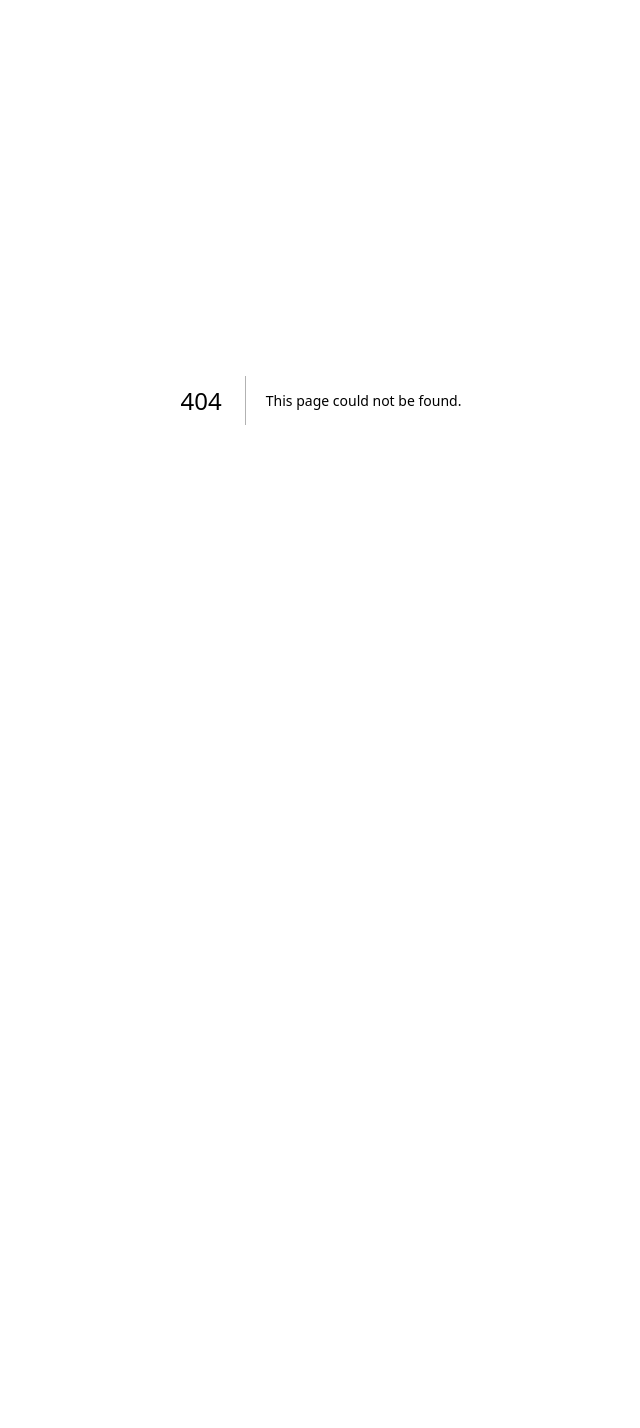
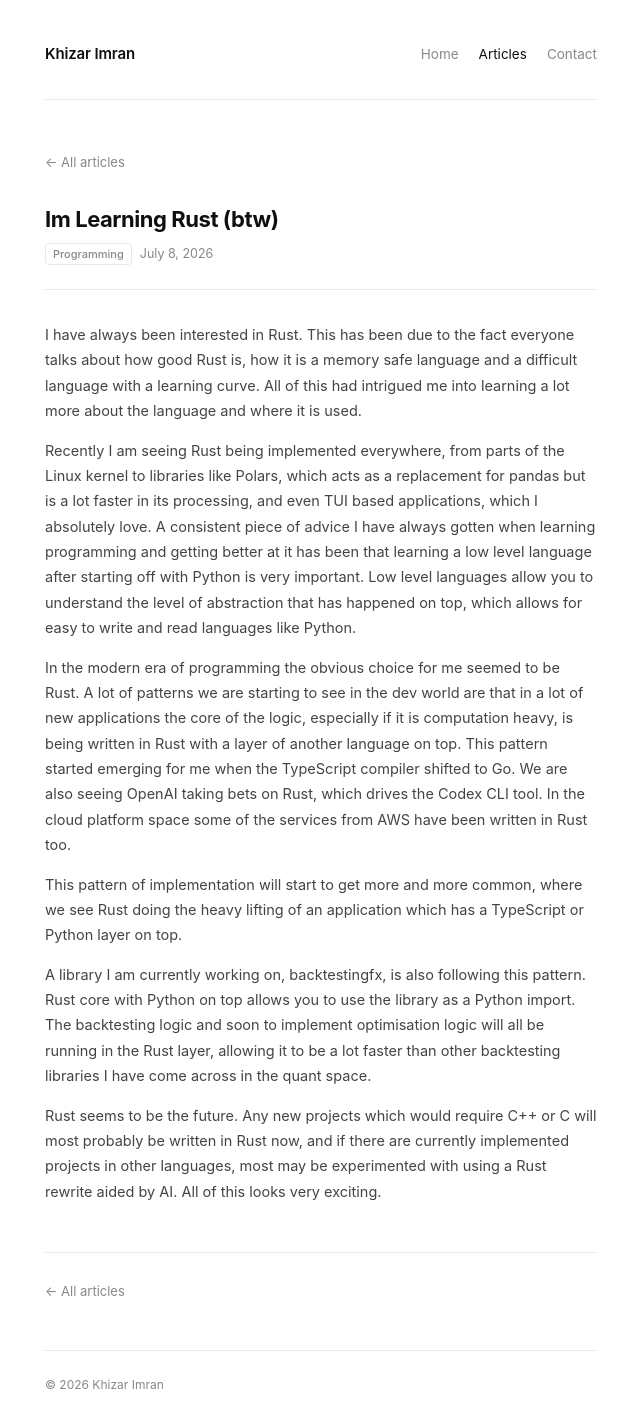
Before and after one commit to KhizarImran/khizarimrandotcom, a Next.js app: page /articles/im-learning-rust-btw in a window 1280 px wide. Before the commit this address had no page. Shown: the top 1428 px of the page, without its empty margins (319-959 px from the left). Before the commit the page ends 800 px from the top, so only its background shows below. Built offline with nearby package versions, Linux system fonts and the light colour scheme.

Commit message:
Add Rust learning article

```diff
--- /dev/null
+++ b/src/app/articles/im-learning-rust-btw/opengraph-image.tsx
@@ -0,0 +1,81 @@
+import { ImageResponse } from "next/og";
+
+export const size = { width: 1200, height: 630 };
+export const contentType = "image/png";
+
+export default function Image() {
+  return new ImageResponse(
+    (
+      <div
+        style={{
+          background: "#212121",
+          width: "100%",
+          height: "100%",
+          display: "flex",
+          flexDirection: "column",
+          justifyContent: "space-between",
+          padding: "72px 80px",
+        }}
+      >
+        <div
+          style={{
+            display: "flex",
+            alignItems: "center",
+            gap: "12px",
+          }}
+        >
+          <div
+            style={{
+              background: "#ebebeb",
+              color: "#212121",
+              fontSize: 14,
+              fontWeight: 700,
+              fontFamily: "sans-serif",
+              letterSpacing: "-0.5px",
+              borderRadius: "6px",
+              padding: "4px 10px",
+            }}
+          >
+            KI
+          </div>
+          <span style={{ color: "#606060", fontSize: 15, fontFamily: "sans-serif" }}>
+            khizarimran.com
+          </span>
+        </div>
+
+        <div style={{ display: "flex", flexDirection: "column", gap: "16px" }}>
+          <div
+            style={{
+              color: "#6badf5",
+              fontSize: 14,
+              fontFamily: "sans-serif",
+              fontWeight: 600,
+              letterSpacing: "0.1em",
+              textTransform: "uppercase",
+            }}
+          >
+            Programming
+          </div>
+          <div
+            style={{
+              color: "#ebebeb",
+              fontSize: 54,
+              fontFamily: "sans-serif",
+              fontWeight: 700,
+              lineHeight: 1.15,
+              letterSpacing: "-0.03em",
+              maxWidth: "900px",
+            }}
+          >
+            Im Learning Rust (btw)
+          </div>
+        </div>
+
+        <div style={{ color: "#606060", fontSize: 16, fontFamily: "sans-serif" }}>
+          Khizar Imran · July 2026
+        </div>
+      </div>
+    ),
+    { ...size }
+  );
+}
--- /dev/null
+++ b/src/app/articles/im-learning-rust-btw/page.tsx
@@ -0,0 +1,107 @@
+import type { Metadata } from "next";
+import Link from "next/link";
+import Nav from "../../nav";
+
+export const metadata: Metadata = {
+  title: "Im Learning Rust (btw) | Khizar Imran",
+  description:
+    "Why Rust feels like the right low-level language to learn now, and where it fits in modern software systems.",
+  openGraph: {
+    title: "Im Learning Rust (btw)",
+    description:
+      "Why Rust feels like the right low-level language to learn now, and where it fits in modern software systems.",
+    url: "https://khizarimran.com/articles/im-learning-rust-btw",
+    siteName: "Khizar Imran",
+    type: "article",
+    publishedTime: "2026-07-08T00:00:00.000Z",
+    authors: ["Khizar Imran"],
+  },
+  twitter: {
+    card: "summary_large_image",
+    title: "Im Learning Rust (btw)",
+    description:
+      "Why Rust feels like the right low-level language to learn now, and where it fits in modern software systems.",
+    creator: "@khzrimrn",
+  },
+};
+
+export default function ImLearningRustBtw() {
+  return (
+    <div className="wrap">
+      <Nav />
+
+      <main>
+        <Link href="/articles" className="article-back">
+          ← All articles
+        </Link>
+
+        <div className="article-head">
+          <h1>Im Learning Rust (btw)</h1>
+          <div className="article-dateline">
+            <span className="cat-pill">Programming</span>
+            July 8, 2026
+          </div>
+        </div>
+
+        <div className="article-body">
+          <p>
+            I have always been interested in Rust. This has been due to the fact everyone talks
+            about how good Rust is, how it is a memory safe language and a difficult language with
+            a learning curve. All of this had intrigued me into learning a lot more about the
+            language and where it is used.
+          </p>
+
+          <p>
+            Recently I am seeing Rust being implemented everywhere, from parts of the Linux kernel
+            to libraries like Polars, which acts as a replacement for pandas but is a lot faster in
+            its processing, and even TUI based applications, which I absolutely love. A consistent
+            piece of advice I have always gotten when learning programming and getting better at it
+            has been that learning a low level language after starting off with Python is very
+            important. Low level languages allow you to understand the level of abstraction that has
+            happened on top, which allows for easy to write and read languages like Python.
+          </p>
+
+          <p>
+            In the modern era of programming the obvious choice for me seemed to be Rust. A lot of
+            patterns we are starting to see in the dev world are that in a lot of new applications
+            the core of the logic, especially if it is computation heavy, is being written in Rust
+            with a layer of another language on top. This pattern started emerging for me when the
+            TypeScript compiler shifted to Go. We are also seeing OpenAI taking bets on Rust, which
+            drives the Codex CLI tool. In the cloud platform space some of the services from AWS
+            have been written in Rust too.
+          </p>
+
+          <p>
+            This pattern of implementation will start to get more and more common, where we see Rust
+            doing the heavy lifting of an application which has a TypeScript or Python layer on top.
+          </p>
+
+          <p>
+            A library I am currently working on, backtestingfx, is also following this pattern. Rust
+            core with Python on top allows you to use the library as a Python import. The
+            backtesting logic and soon to implement optimisation logic will all be running in the
+            Rust layer, allowing it to be a lot faster than other backtesting libraries I have come
+            across in the quant space.
+          </p>
+
+          <p>
+            Rust seems to be the future. Any new projects which would require C++ or C will most
+            probably be written in Rust now, and if there are currently implemented projects in
+            other languages, most may be experimented with using a Rust rewrite aided by AI. All of
+            this looks very exciting.
+          </p>
+        </div>
+
+        <div style={{ marginTop: "48px", paddingTop: "24px", borderTop: "1px solid var(--border)" }}>
+          <Link href="/articles" className="article-back">
+            ← All articles
+          </Link>
+        </div>
+      </main>
+
+      <footer className="site-footer">
+        <p>© 2026 Khizar Imran</p>
+      </footer>
+    </div>
+  );
+}
--- a/src/app/articles/page.tsx
+++ b/src/app/articles/page.tsx
@@ -97,6 +97,7 @@ const articleContent: Record<string, {
 };
 
 const articles = [
+  { id: "im-learning-rust-btw", title: "Im Learning Rust (btw)", date: "Jul 2026", category: "Programming", route: "/articles/im-learning-rust-btw" },
   { id: "no-right-way-to-use-ai", title: "There is no right way to use AI", date: "Jun 2026", category: "AI", route: "/articles/no-right-way-to-use-ai" },
   { id: "open-source-llms", title: "Do Open Source LLMs Make Us A Frontier Lab?", date: "Apr 2026", category: "ML", route: "/articles/open-source-llms" },
   { id: "fine-tuning", title: "Why Is Fine-Tuning Underrated?", date: "Mar 2026", category: "ML", route: "/articles/fine-tuning" },
--- a/src/app/layout.tsx
+++ b/src/app/layout.tsx
@@ -2,6 +2,7 @@ import type { Metadata } from "next";
 import "./globals.css";
 
 export const metadata: Metadata = {
+  metadataBase: new URL("https://khizarimran.com"),
   title: "Khizar Imran",
   description: "Software Developer — Full-stack, AI/ML, AWS. Founder of Klaro-tech.",
 };
```
